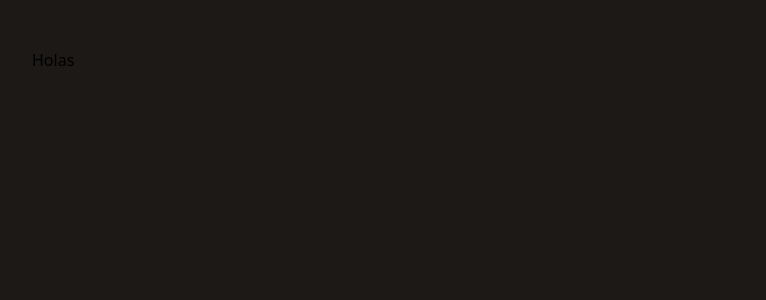
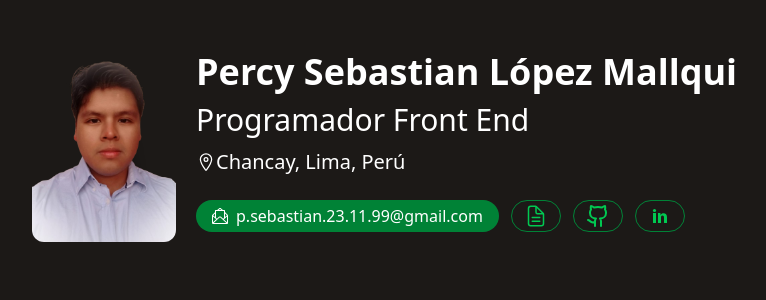
Before and after one commit to Se-Basstian/Portafolio, a React (Vite) app: page / in a window 1280 px wide. Shown: the top 300 px of the page, without its empty margins (165-931 px from the left). Built offline with nearby package versions, Linux system fonts and the light colour scheme.

Commit message:
<Header/> y <Banner/> creado

```diff
--- a/src/App.tsx
+++ b/src/App.tsx
@@ -1,7 +1,12 @@
+import Header from './components/layout/Header'
+import Banner from './components/header/Banner'
+
 function App() {
     return (
         <>
-            <p>Holas</p>
+            <Header>
+                <Banner />
+            </Header>
         </>
     )
 }
```
